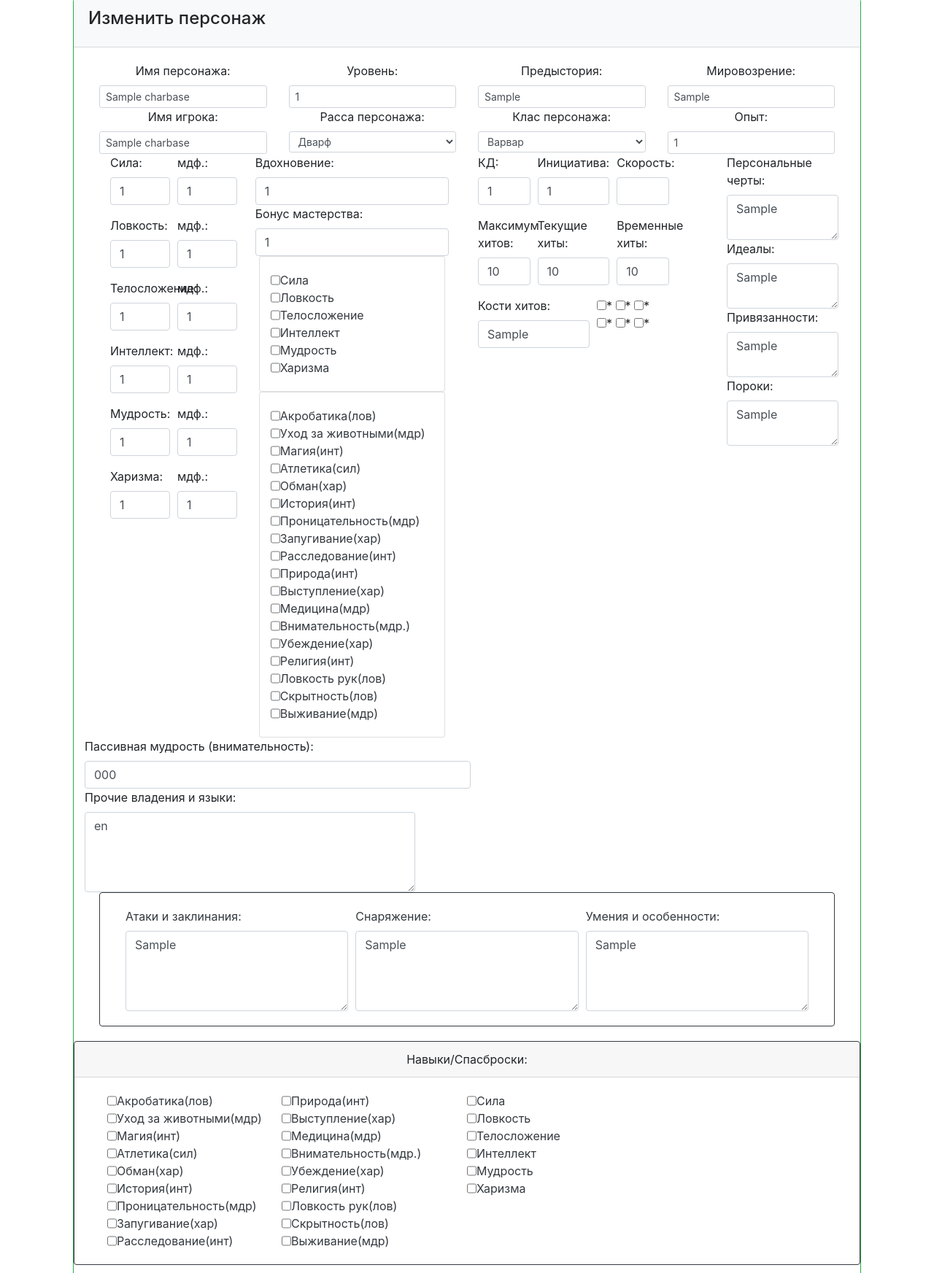
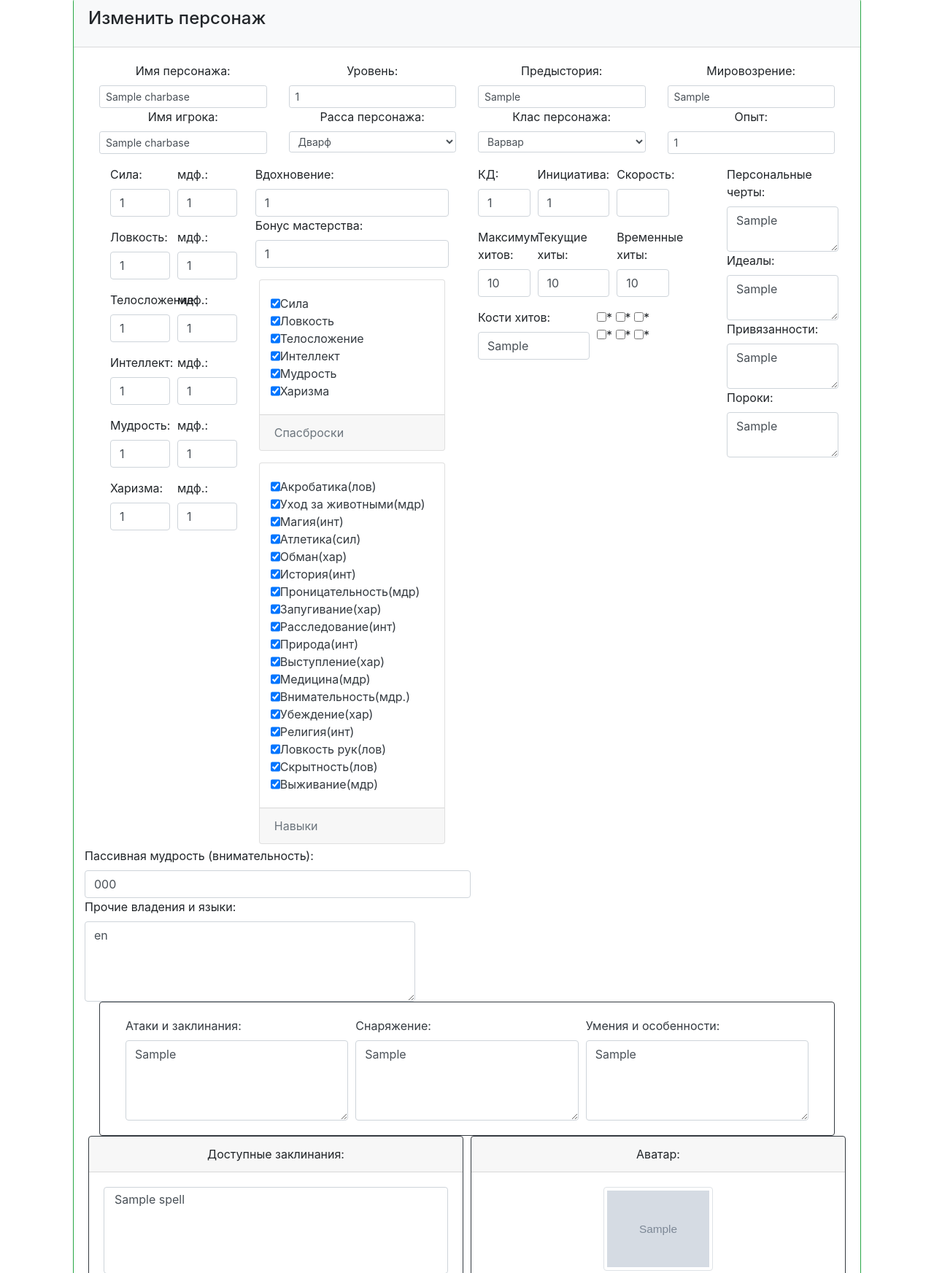
Before and after one commit to r2d2-lex/dnd5e, a Django app: a page that uses ksardas/main/templates/main/edit_character.html in a window 1280 px wide. Shown: the part 253-1998 px from the top of the page at 73% size. Run offline with Django 3.2, Linux system fonts and the light colour scheme; a user stored in the database is signed in; tables that the repository leaves empty hold one stand-in row (values such as "Sample post"); grey boxes marked "Sample" are stand-in pictures; parts of the project's set-up code (start-up, migrations or seed data) failed here and were passed over; some libraries are stand-ins or nearby versions.

Commit message:
чекбоксы forever

```diff
--- a/ksardas/main/templates/main/edit_character.html
+++ b/ksardas/main/templates/main/edit_character.html
@@ -18,7 +18,7 @@
             <!-- ------------------------------------------------------------------------------- -->
             <!-- ------------------------------ ( 1st page TOP ) ------------------------------- -->
             <!-- ------------------------------------------------------------------------------- -->
-            <div class="container text-center">
+            <div class="container text-center mb-3">
                 <div class="row">
 
                     <div class="col-3">
@@ -162,38 +162,40 @@
                                 <input id="prof_bonus" class="form-control" type="number" name="prof_bonus" step="1" min="0" value="{{ form.prof_bonus }}">
                             </div>
 
-                            <div class="card">
+                            <div class="card mt-3 mb-1">
                                 <div class="card-body text-dark">
-                                    <div class="form-row"><input type="checkbox" value="">Сила</div>
-                                    <div class="form-row"><input type="checkbox" value="">Ловкость</div>
-                                    <div class="form-row"><input type="checkbox" value="">Телосложение</div>
-                                    <div class="form-row"><input type="checkbox" value="">Интеллект</div>
-                                    <div class="form-row"><input type="checkbox" value="">Мудрость</div>
-                                    <div class="form-row"><input type="checkbox" value="">Харизма</div>
+                                    <div class="form-row"><input id="st_strength_box" name="st_strength_box" type="checkbox" value="True" {% if form.st_strength_box %}checked{% endif %}>Сила</div>
+                                    <div class="form-row"><input id="st_dexterity_box" name="st_dexterity_box" type="checkbox" value="True" {% if form.st_dexterity_box %}checked{% endif %}>Ловкость</div>
+                                    <div class="form-row"><input id="st_constitution_box" name="st_constitution_box" type="checkbox" value="True" {% if form.st_constitution_box %}checked{% endif %}>Телосложение</div>
+                                    <div class="form-row"><input id="st_intellegence_box" name="st_intellegence_box" type="checkbox" value="True" {% if form.st_intellegence_box %}checked{% endif %}>Интеллект</div>
+                                    <div class="form-row"><input id="st_wisdom_box" name="st_wisdom_box" type="checkbox" value="True" {% if form.st_wisdom_box %}checked{% endif %}>Мудрость</div>
+                                    <div class="form-row"><input id="st_chrarisma_box" name="st_chrarisma_box" type="checkbox" value="True" {% if form.st_chrarisma_box %}checked{% endif %}>Харизма</div>
                                 </div>
+                                <div class="card-footer text-muted">Спасброски</div>
                             </div>
 
-                            <div class="card">
+                            <div class="card mt-3 mb-1">
                                 <div class="card-body text-dark">
-                                    <div class="form-row"><input type="checkbox" value="">Акробатика(лов)</div>
-                                    <div class="form-row"><input type="checkbox" value="">Уход за животными(мдр)</div>
-                                    <div class="form-row"><input type="checkbox" value="">Магия(инт)</div>
-                                    <div class="form-row"><input type="checkbox" value="">Атлетика(сил)</div>
-                                    <div class="form-row"><input type="checkbox" value="">Обман(хар)</div>
-                                    <div class="form-row"><input type="checkbox" value="">История(инт)</div>
-                                    <div class="form-row"><input type="checkbox" value="">Проницательность(мдр)</div>
-                                    <div class="form-row"><input type="checkbox" value="">Запугивание(хар)</div>
-                                    <div class="form-row"><input type="checkbox" value="">Расследование(инт)</div>
-                                    <div class="form-row"><input type="checkbox" value="">Природа(инт)</div>
-                                    <div class="form-row"><input type="checkbox" value="">Выступление(хар)</div>
-                                    <div class="form-row"><input type="checkbox" value="">Медицина(мдр)</div>
-                                    <div class="form-row"><input type="checkbox" value="">Внимательность(мдр.)</div>
-                                    <div class="form-row"><input type="checkbox" value="">Убеждение(хар)</div>
-                                    <div class="form-row"><input type="checkbox" value="">Религия(инт)</div>
-                                    <div class="form-row"><input type="checkbox" value="">Ловкость рук(лов)</div>
-                                    <div class="form-row"><input type="checkbox" value="">Скрытность(лов)</div>
-                                    <div class="form-row"><input type="checkbox" value="">Выживание(мдр)</div>
+                                    <div class="form-row"><input id="acrobatics_box" name="acrobatics_box" type="checkbox" value="True" {% if form.acrobatics_box %}checked{% endif %}>Акробатика(лов)</div>
+                                    <div class="form-row"><input id="animal_box" name="animal_box" type="checkbox" value="True" {% if form.animal_box %}checked{% endif %}>Уход за животными(мдр)</div>
+                                    <div class="form-row"><input id="arcana_box" name="arcana_box" type="checkbox" value="True" {% if form.arcana_box %}checked{% endif %}>Магия(инт)</div>
+                                    <div class="form-row"><input id="athletics_box" name="athletics_box" type="checkbox" value="True" {% if form.athletics_box %}checked{% endif %}>Атлетика(сил)</div>
+                                    <div class="form-row"><input id="deception_box" name="deception_box" type="checkbox" value="True" {% if form.deception_box %}checked{% endif %}>Обман(хар)</div>
+                                    <div class="form-row"><input id="history_box" name="history_box" type="checkbox" value="True" {% if form.history_box %}checked{% endif %}>История(инт)</div>
+                                    <div class="form-row"><input id="insight_box" name="insight_box" type="checkbox" value="True" {% if form.insight_box %}checked{% endif %}>Проницательность(мдр)</div>
+                                    <div class="form-row"><input id="intimidation_box" name="intimidation_box" type="checkbox" value="True" {% if form.intimidation_box %}checked{% endif %}>Запугивание(хар)</div>
+                                    <div class="form-row"><input id="investigation_box" name="investigation_box" type="checkbox" value="True" {% if form.investigation_box %}checked{% endif %}>Расследование(инт)</div>
+                                    <div class="form-row"><input id="nature_box" name="nature_box" type="checkbox" value="True" {% if form.nature_box %}checked{% endif %}>Природа(инт)</div>
+                                    <div class="form-row"><input id="performance_box" name="performance_box" type="checkbox" value="True" {% if form.performance_box %}checked{% endif %}>Выступление(хар)</div>
+                                    <div class="form-row"><input id="medicine_box" name="medicine_box" type="checkbox" value="True" {% if form.medicine_box %}checked{% endif %}>Медицина(мдр)</div>
+                                    <div class="form-row"><input id="perception_box" name="perception_box" type="checkbox" value="True" {% if form.perception_box %}checked{% endif %}>Внимательность(мдр.)</div>
+                                    <div class="form-row"><input id="persuasion_box" name="persuasion_box" type="checkbox" value="True" {% if form.persuasion_box %}checked{% endif %}>Убеждение(хар)</div>
+                                    <div class="form-row"><input id="religion_box" name="religion_box" type="checkbox" value="True" {% if form.religion_box %}checked{% endif %}>Религия(инт)</div>
+                                    <div class="form-row"><input id="sleight_of_hand_box" name="sleight_of_hand_box" type="checkbox" value="True" {% if form.sleight_of_hand_box %}checked{% endif %}>Ловкость рук(лов)</div>
+                                    <div class="form-row"><input id="stealth_box" name="stealth_box" type="checkbox" value="True" {% if form.stealth_box %}checked{% endif %}>Скрытность(лов)</div>
+                                    <div class="form-row"><input id="survival_box" name="survival_box" type="checkbox" value="True" {% if form.survival_box %}checked{% endif %}>Выживание(мдр)</div>
                                 </div>
+                                <div class="card-footer text-muted">Навыки</div>
                             </div>
 
                         </div>
@@ -332,56 +334,7 @@
                     </div></div>
                 </div>
             </div>
-
-            </div></div>
-
-
-            <div class="form-row text-center">
-                <div class="col mb-12">
-                <div class="card border-dark">
-                    <div class="card-header">Навыки/Спасброски:</div>
-                    <div class="card-body text-dark">
-                        <div class="container"><div class="form-row">
-                                <div class="col col-md-6">
-                                    <div class="container"><div class="form-row">
-                                        <div class="col col-md-6">
-                                            <div class="form-row"><input type="checkbox" value="">Акробатика(лов)</div>
-                                            <div class="form-row"><input type="checkbox" value="">Уход за животными(мдр)</div>
-                                            <div class="form-row"><input type="checkbox" value="">Магия(инт)</div>
-                                            <div class="form-row"><input type="checkbox" value="">Атлетика(сил)</div>
-                                            <div class="form-row"><input type="checkbox" value="">Обман(хар)</div>
-                                            <div class="form-row"><input type="checkbox" value="">История(инт)</div>
-                                            <div class="form-row"><input type="checkbox" value="">Проницательность(мдр)</div>
-                                            <div class="form-row"><input type="checkbox" value="">Запугивание(хар)</div>
-                                            <div class="form-row"><input type="checkbox" value="">Расследование(инт)</div>
-                                        </div>
-                                        <div class="col col-md-6">
-                                            <div class="form-row"><input type="checkbox" value="">Природа(инт)</div>
-                                            <div class="form-row"><input type="checkbox" value="">Выступление(хар)</div>
-                                            <div class="form-row"><input type="checkbox" value="">Медицина(мдр)</div>
-                                            <div class="form-row"><input type="checkbox" value="">Внимательность(мдр.)</div>
-                                            <div class="form-row"><input type="checkbox" value="">Убеждение(хар)</div>
-                                            <div class="form-row"><input type="checkbox" value="">Религия(инт)</div>
-                                            <div class="form-row"><input type="checkbox" value="">Ловкость рук(лов)</div>
-                                            <div class="form-row"><input type="checkbox" value="">Скрытность(лов)</div>
-                                            <div class="form-row"><input type="checkbox" value="">Выживание(мдр)</div>
-                                        </div>
-                                    </div></div>
-                                </div>
-                                <div class="col col-md-6">
-                                    <div class="form-row"><input type="checkbox" value="">Сила</div>
-                                    <div class="form-row"><input type="checkbox" value="">Ловкость</div>
-                                    <div class="form-row"><input type="checkbox" value="">Телосложение</div>
-                                    <div class="form-row"><input type="checkbox" value="">Интеллект</div>
-                                    <div class="form-row"><input type="checkbox" value="">Мудрость</div>
-                                    <div class="form-row"><input type="checkbox" value="">Харизма</div>
-                                </div>
-                        </div></div>
-                    </div>
-                </div>
-                </div>
-            </div><br>
-
+            </div>
 
                     <div class="form-row row-cols-2 row-cols-md-2 text-center">
                         <div class="col mb-6">
@@ -420,7 +373,6 @@
                             </div>
                         </div>
                     </div>
-                    <br>
 
                     <!-- Spell page -->
                     <div class="form-row">
```
Also changed, not shown: ksardas/main/forms.py (+33 -3 lines), ksardas/main/models/character.py (+19 -0 lines).
